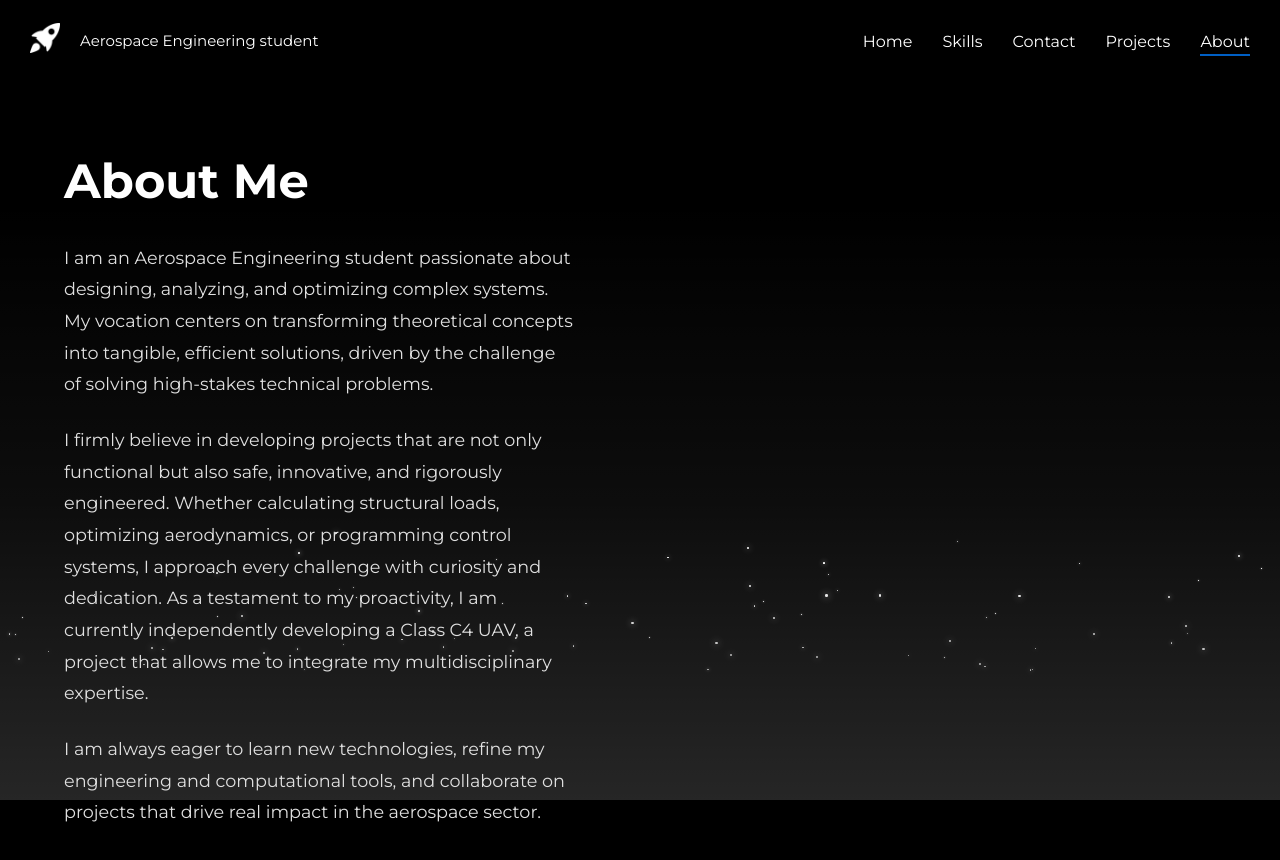
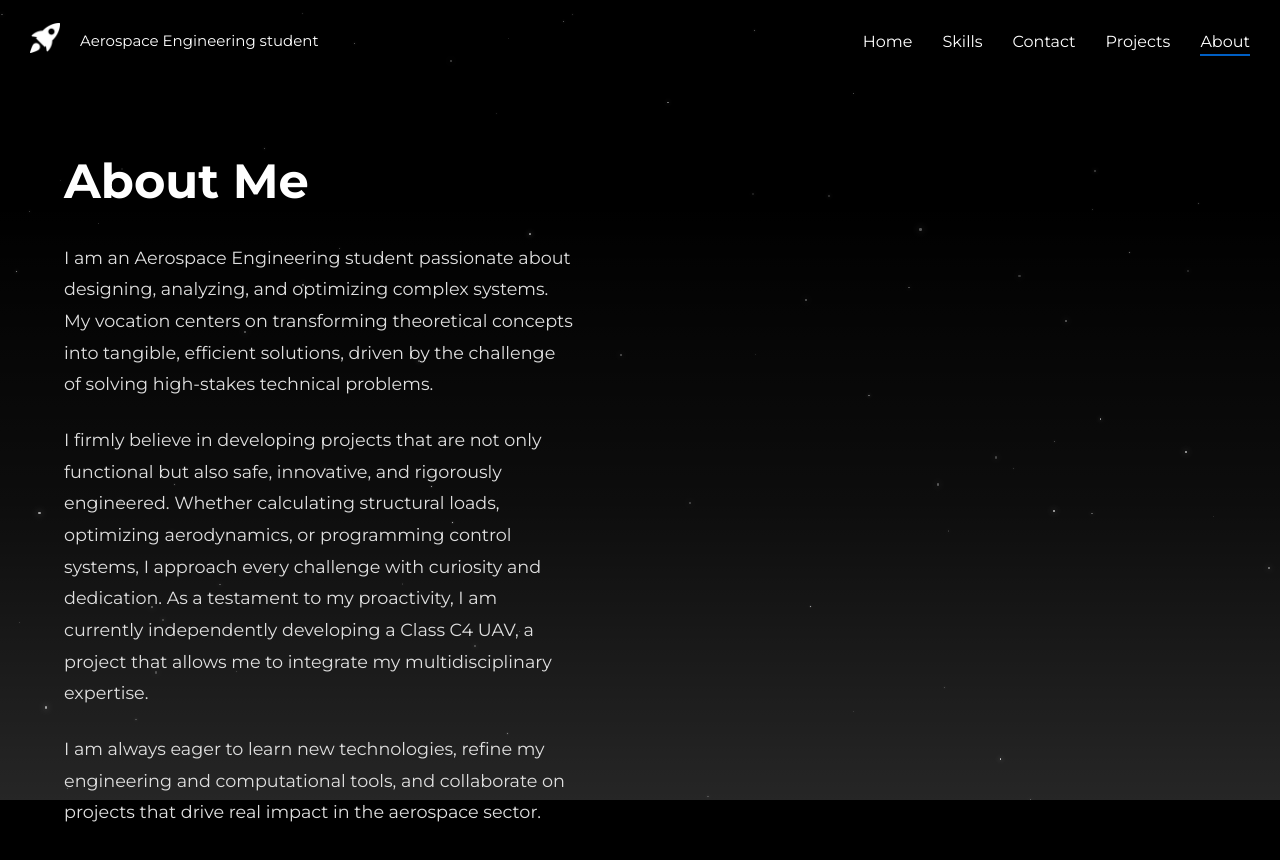
Before and after one commit to jorgerleonn/jorge-portfolio, a Next.js app: page /jorge-portfolio/about in a window 1280 px wide. Shown: the top 860 px of the page. Built offline with nearby package versions, Linux system fonts and the light colour scheme.

Commit message:
Make stars constant with twinkling effect instead of waves

```diff
--- a/components/StarsBackground.tsx
+++ b/components/StarsBackground.tsx
@@ -20,14 +20,16 @@ export function StarsBackground({
     id: number;
     size: number;
     x: number;
-    delay: number;
+    y: number;
+    opacity: number;
     duration: number;
   }>>(() => Array.from({ length: 80 }, (_, i) => ({
     id: i,
     size: Math.random() * 2 + 0.5,
     x: Math.random() * 100,
-    delay: 0,
-    duration: Math.random() * 10 + 15,
+    y: Math.random() * 100,
+    opacity: Math.random() * 0.5 + 0.3,
+    duration: Math.random() * 3 + 2,
   })));
 
   return (
@@ -57,23 +59,18 @@ export function StarsBackground({
       {stars.map((star) => (
         <motion.div
           key={star.id}
-          initial={{
-            top: '110%',
-            left: `${star.x}%`,
-            opacity: 0,
-          }}
           animate={{
-            top: '-10%',
-            opacity: [0, 1, 1, 0],
+            opacity: [star.opacity, star.opacity * 0.3, star.opacity],
           }}
           transition={{
             duration: star.duration,
             repeat: Infinity,
-            delay: star.delay,
-            ease: 'linear',
+            ease: 'easeInOut',
           }}
           style={{
             position: 'absolute',
+            top: `${star.y}%`,
+            left: `${star.x}%`,
             width: star.size,
             height: star.size,
             borderRadius: '50%',
```
